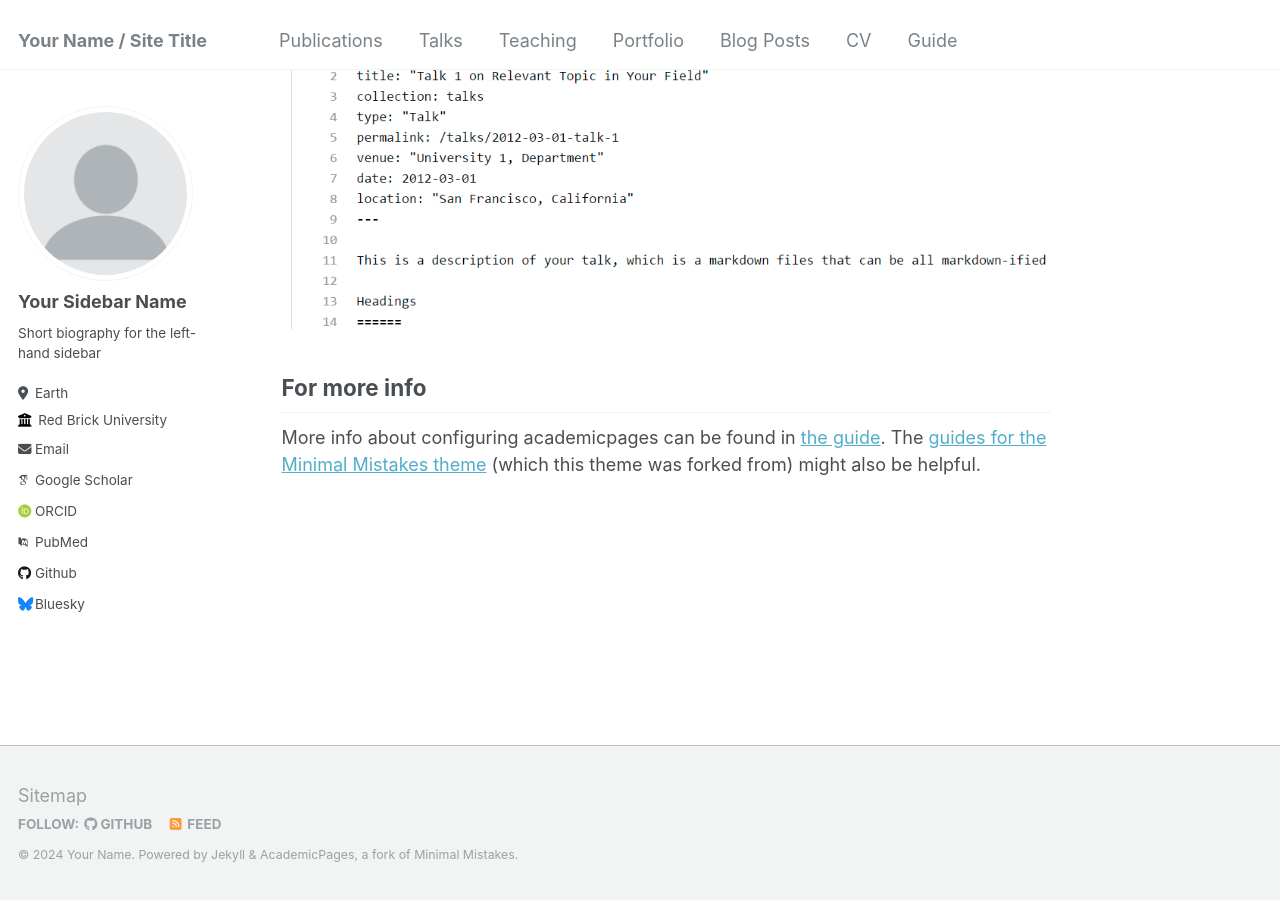
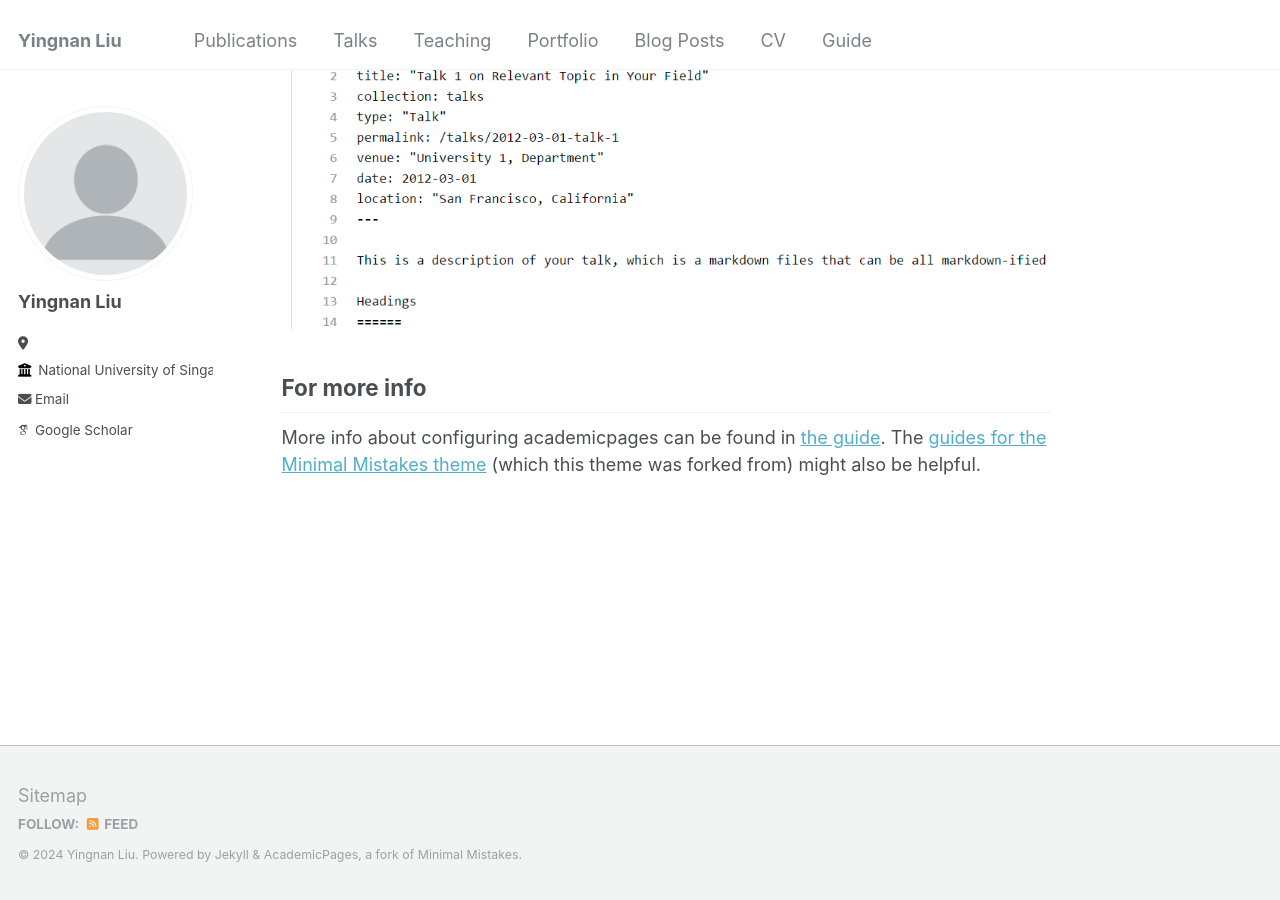
Before and after one commit to NancyQuris/nancyquris.github.io, a Jekyll site: the page built from _pages/about.md, in a window 1280 px wide and 900 px high, scrolled down 2660 px. Built offline with Jekyll 4.4.1, drawn with Linux system fonts in a browser that asks for light colours; some web fonts are replaced.

Commit message:
Update _config.yml

```diff
--- a/_config.yml
+++ b/_config.yml
@@ -8,13 +8,13 @@
 
 # Basic Site Settings
 locale                   : "en-US"
-title                    : "Your Name / Site Title"
+title                    : "Yingnan Liu"
 title_separator          : "-"
-name                     : &name "Your Name"
+name                     : &name "Yingnan Liu"
 description              : &description "personal description"
-url                      : https://academicpages.github.io # the base hostname & protocol for your site e.g. "https://mmistakes.github.io"
+url                      : https://nancyquris.github.io # the base hostname & protocol for your site e.g. "https://mmistakes.github.io"
 baseurl                  : "" # the subpath of your site, e.g. "/blog"
-repository               : "academicpages/academicpages.github.io"
+repository               : "nancyquris/nancyquris.github.io"
 
 # Site Author - The following control what appear as part of the author content on the side bar.
 #               If a field is blank the icon and link will not appear, otherwise it will be shown.
@@ -22,32 +22,32 @@ repository               : "academicpages/academicpages.github.io"
 author:
   # Biographic information
   avatar           : "profile.png"
-  name             : "Your Sidebar Name"
+  name             : "Yingnan Liu"
   pronouns         : # example: "she/her"
-  bio              : "Short biography for the left-hand sidebar"
-  location         : "Earth"
-  employer         : "Red Brick University"
+  bio              : ""
+  location         : ""
+  employer         : "National University of Singapore"
   uri              : # URL
-  email            : "none@example.org"
+  email            : "liu.yingnan@u.nus.edu"
 
   # Academic websites
   arxiv            : # URL - Update with the correct link to your profile
-  googlescholar    : "https://scholar.google.com/citations?user=PS_CX0AAAAAJ"
+  googlescholar    : "https://scholar.google.com/citations?user=KMUv_rMAAAAJ&hl"
   impactstory      : # URL
-  orcid            : "http://orcid.org/yourorcidurl"
-  pubmed           : "https://www.ncbi.nlm.nih.gov/pubmed/?term=john+snow"
+  orcid            : #"http://orcid.org/yourorcidurl"
+  pubmed           : #"https://www.ncbi.nlm.nih.gov/pubmed/?term=john+snow"
   researchgate     : # URL
 
   # Repositories and software development
   bitbucket        : # Username - Update with your username on the site
   codepen          : # Username
   dribbble         : # Username
-  github           : "academicpages"
+  github           : #"academicpages"
   kaggle           : # Username
   stackoverflow    : # User number or user number and name (i.e., use "1" or "1/jeff-atwood")
 
   # Social media
-  bluesky          : "bsky.app" # Replace this with you Bluesky username
+  bluesky          : #"bsky.app" # Replace this with you Bluesky username
   facebook         : # Username
   flickr           : # Username
   foursquare       : # Username
```
